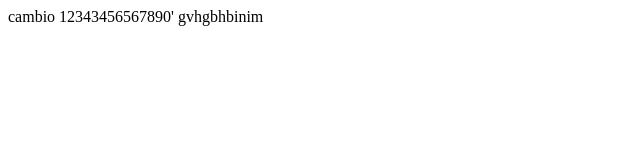
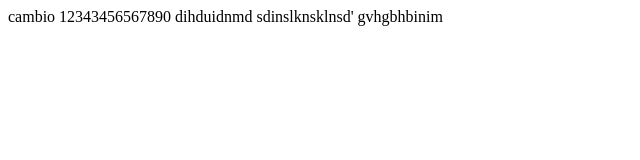
Before and after one commit to LeoCollaso/MyFirstRepository, a plain HTML site: page index.html in a window 1280 px wide. Shown: the whole page, without its empty margins (0-640 px from the left). Drawn offline with Linux system fonts and the light colour scheme.

Commit message:
Fixes #1: Se solucionó issue

```diff
--- a/index.html
+++ b/index.html
@@ -7,7 +7,10 @@
     <title>Document</title>
 </head>
 <body>
-    cambio 12343456567890'
+    cambio 12343456567890
+
+    dihduidnmd
+    sdinslknsklnsd'
     gvhgbhbinim
 </body>
 </html>
```
